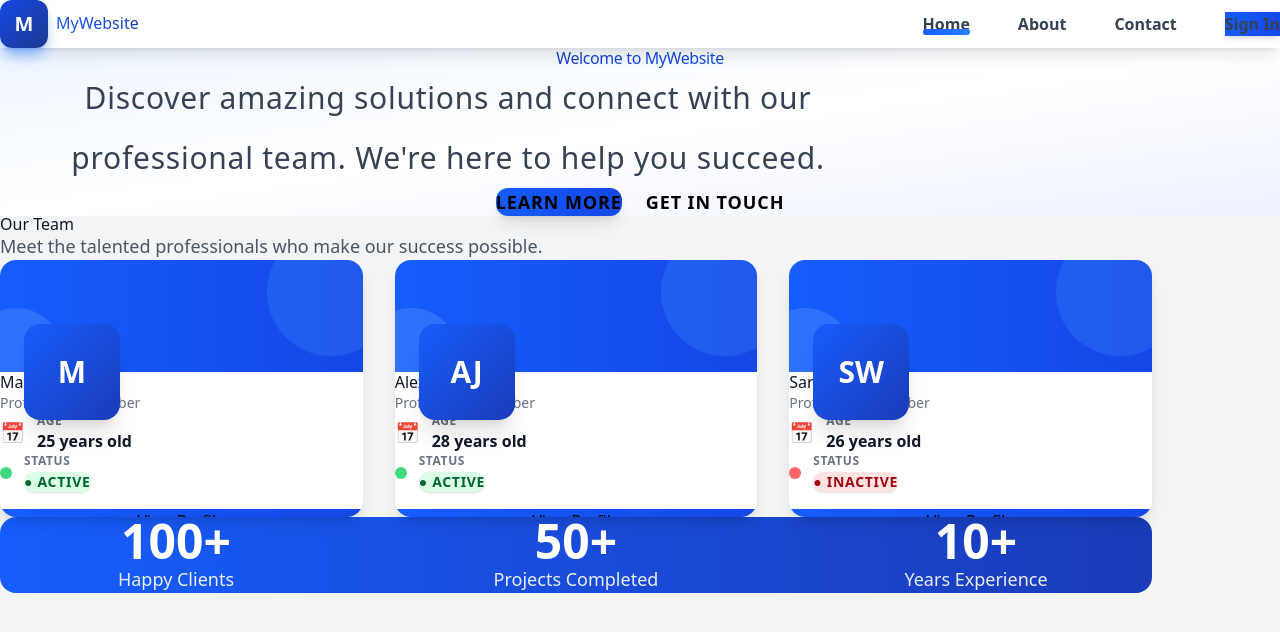
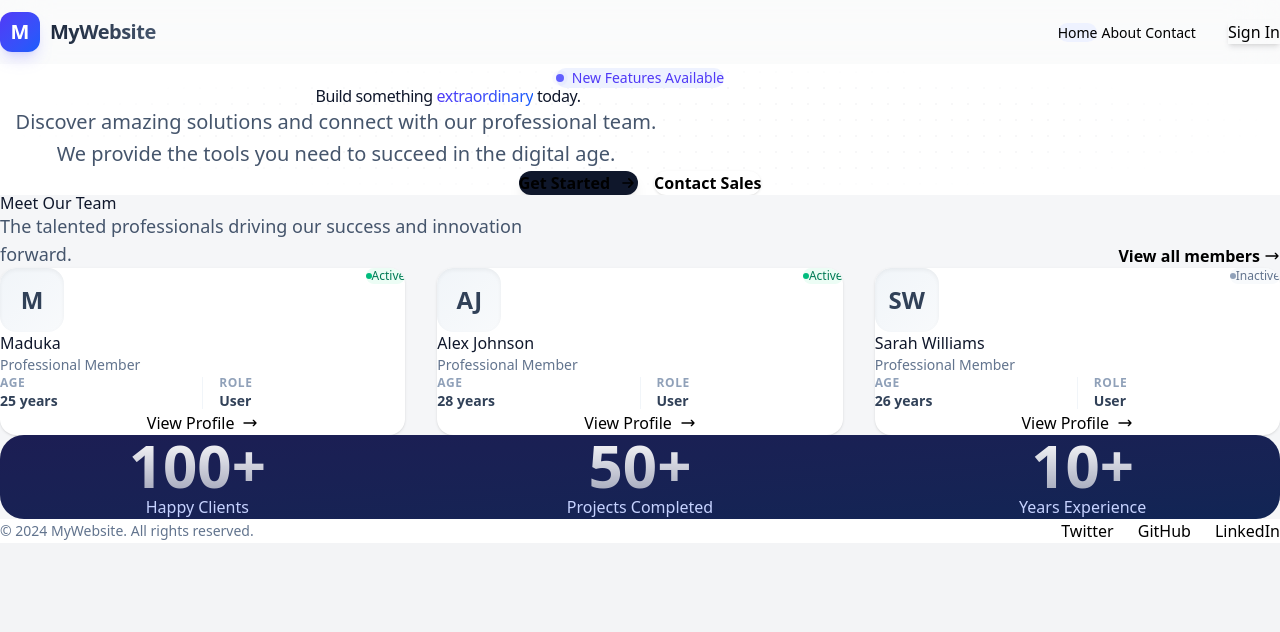
Before and after one commit to MadukaMalshan/practising_NextJs_and_ts, a Next.js app: page / in a window 1280 px wide. Shown: the top 632 px of the page. Built offline with nearby package versions, Linux system fonts and the light colour scheme.

Commit message:
Tailwind css

```diff
--- a/src/app/globals.css
+++ b/src/app/globals.css
@@ -1,3 +1,16 @@
 @import "tailwindcss";
 @import "tailwindcss/preflight";
 @tailwind utilities;
+
+/* @import url('https://fonts.googleapis.com/css2?family=Inter:wght@300;400;500;600;700&display=swap'); */
+
+@layer base {
+  html {
+    font-family: 'Inter', sans-serif;
+    scroll-behavior: smooth;
+  }
+
+  body {
+    @apply bg-slate-50 text-slate-900 antialiased;
+  }
+}
--- a/src/app/page.tsx
+++ b/src/app/page.tsx
@@ -14,43 +14,66 @@ export default function Home() {
       <Navbar />
 
       {/* Hero Section */}
-      <section className="bg-gradient-to-br from-blue-50 via-white to-indigo-50 py-24 md:py-44 lg:py-52">
-        <div className="max-w-7xl mx-auto px-6 text-center">
-          <h1 className="text-5xl sm:text-6xl md:text-7xl lg:text-8xl font-bold bg-gradient-to-r from-slate-900 via-blue-700 to-blue-600 bg-clip-text text-transparent mb-6 md:mb-8 leading-tight tracking-tight">
-            Welcome to MyWebsite
+      <section className="relative overflow-hidden bg-white pt-24 pb-32 lg:pt-40 lg:pb-48">
+        <div className="absolute inset-0 bg-[radial-gradient(#e5e7eb_1px,transparent_1px)] [background-size:16px_16px] [mask-image:radial-gradient(ellipse_50%_50%_at_50%_50%,#000_70%,transparent_100%)] opacity-30"></div>
+        <div className="relative max-w-7xl mx-auto px-4 sm:px-6 lg:px-8 text-center">
+          <div className="inline-flex items-center gap-2 px-3 py-1 rounded-full bg-indigo-50 border border-indigo-100 text-indigo-600 text-sm font-medium mb-8 animate-fade-in-up">
+            <span className="relative flex h-2 w-2">
+              <span className="animate-ping absolute inline-flex h-full w-full rounded-full bg-indigo-400 opacity-75"></span>
+              <span className="relative inline-flex rounded-full h-2 w-2 bg-indigo-500"></span>
+            </span>
+            New Features Available
+          </div>
+
+          <h1 className="text-5xl sm:text-6xl lg:text-7xl font-bold text-slate-900 tracking-tight mb-8 max-w-4xl mx-auto leading-[1.1]">
+            Build something <span className="text-transparent bg-clip-text bg-gradient-to-r from-indigo-600 to-blue-600">extraordinary</span> today.
           </h1>
-          <p className="text-lg sm:text-xl md:text-2xl lg:text-3xl text-gray-700 mb-10 md:mb-14 max-w-4xl mx-auto leading-relaxed md:leading-loose font-light tracking-wide">
-            Discover amazing solutions and connect with our professional team. We're here to help you succeed.
+
+          <p className="text-lg sm:text-xl text-slate-600 mb-12 max-w-2xl mx-auto leading-relaxed">
+            Discover amazing solutions and connect with our professional team. We provide the tools you need to succeed in the digital age.
           </p>
-          <div className="flex flex-wrap gap-4 md:gap-6 justify-center">
+
+          <div className="flex flex-col sm:flex-row gap-4 justify-center items-center">
             <Link
               href="/about"
-              className="px-8 md:px-10 py-4 md:py-5 bg-gradient-to-r from-blue-600 to-blue-700 hover:from-blue-700 hover:to-blue-800 text-white font-bold text-base md:text-lg rounded-xl shadow-lg hover:shadow-2xl hover:-translate-y-2 transition-all duration-300 uppercase tracking-wider"
+              className="w-full sm:w-auto px-8 py-4 bg-slate-900 hover:bg-slate-800 text-white font-semibold rounded-xl shadow-lg hover:shadow-xl hover:-translate-y-1 transition-all duration-300 flex items-center justify-center gap-2"
             >
-              Learn More
+              Get Started
+              <svg className="w-5 h-5" fill="none" stroke="currentColor" viewBox="0 0 24 24">
+                <path strokeLinecap="round" strokeLinejoin="round" strokeWidth={2} d="M13 7l5 5m0 0l-5 5m5-5H6" />
+              </svg>
             </Link>
             <Link
               href="/contact"
-              className="px-8 md:px-10 py-4 md:py-5 border-2 border-blue-600 text-blue-600 hover:bg-blue-50 font-bold text-base md:text-lg rounded-xl transition-all duration-300 uppercase tracking-wider hover:shadow-lg hover:-translate-y-1"
+              className="w-full sm:w-auto px-8 py-4 bg-white hover:bg-slate-50 text-slate-700 font-semibold rounded-xl border border-slate-200 hover:border-slate-300 shadow-sm hover:shadow-md transition-all duration-300"
             >
-              Get In Touch
+              Contact Sales
             </Link>
           </div>
         </div>
       </section>
 
       {/* Main Content */}
-      <main className="max-w-6xl mx-auto px-6 py-20">
-        <div className="mb-16">
-          <h2 className="text-4xl md:text-5xl font-bold text-gray-900 mb-4">
-            Our Team
+      <main className="bg-slate-50/50 border-t border-slate-200">
+        <div className="max-w-7xl mx-auto px-4 sm:px-6 lg:px-8 py-24">
+          <div className="flex flex-col md:flex-row md:items-end justify-between gap-6 mb-16">
+            <div>
+              <h2 className="text-3xl md:text-4xl font-bold text-slate-900 mb-4">
+                Meet Our Team
               </h2>
-          <p className="text-lg text-gray-600">
-            Meet the talented professionals who make our success possible.
+              <p className="text-lg text-slate-600 max-w-xl">
+                The talented professionals driving our success and innovation forward.
               </p>
             </div>
+            <Link href="/team" className="text-indigo-600 font-semibold hover:text-indigo-700 flex items-center gap-1 group">
+              View all members
+              <svg className="w-4 h-4 transform group-hover:translate-x-1 transition-transform" fill="none" stroke="currentColor" viewBox="0 0 24 24">
+                <path strokeLinecap="round" strokeLinejoin="round" strokeWidth={2} d="M17 8l4 4m0 0l-4 4m4-4H3" />
+              </svg>
+            </Link>
+          </div>
 
-        <div className="grid grid-cols-1 md:grid-cols-2 lg:grid-cols-3 gap-8 mb-20">
+          <div className="grid grid-cols-1 md:grid-cols-2 lg:grid-cols-3 gap-8 mb-24">
             {users.map((user, index) => (
               <UserCard
                 key={index}
@@ -61,24 +84,38 @@ export default function Home() {
             ))}
           </div>
 
-        {/* Features Section */}
-        <div className="bg-gradient-to-r from-blue-600 to-blue-800 text-white rounded-2xl p-12 md:p-16">
-          <div className="grid grid-cols-1 md:grid-cols-3 gap-12">
-            <div className="text-center">
-              <div className="text-5xl font-bold mb-4">100+</div>
-              <p className="text-lg opacity-90">Happy Clients</p>
+          {/* Stats Section */}
+          <div className="relative rounded-3xl overflow-hidden bg-slate-900 text-white p-12 lg:p-16">
+            <div className="absolute inset-0 bg-gradient-to-br from-indigo-600/20 to-blue-600/20"></div>
+            <div className="relative grid grid-cols-1 md:grid-cols-3 gap-12 text-center divide-y md:divide-y-0 md:divide-x divide-white/10">
+              <div className="pt-8 md:pt-0 first:pt-0">
+                <div className="text-5xl lg:text-6xl font-bold mb-2 bg-gradient-to-b from-white to-white/60 bg-clip-text text-transparent">100+</div>
+                <p className="text-indigo-200 font-medium">Happy Clients</p>
               </div>
-            <div className="text-center">
-              <div className="text-5xl font-bold mb-4">50+</div>
-              <p className="text-lg opacity-90">Projects Completed</p>
+              <div className="pt-8 md:pt-0">
+                <div className="text-5xl lg:text-6xl font-bold mb-2 bg-gradient-to-b from-white to-white/60 bg-clip-text text-transparent">50+</div>
+                <p className="text-indigo-200 font-medium">Projects Completed</p>
               </div>
-            <div className="text-center">
-              <div className="text-5xl font-bold mb-4">10+</div>
-              <p className="text-lg opacity-90">Years Experience</p>
+              <div className="pt-8 md:pt-0">
+                <div className="text-5xl lg:text-6xl font-bold mb-2 bg-gradient-to-b from-white to-white/60 bg-clip-text text-transparent">10+</div>
+                <p className="text-indigo-200 font-medium">Years Experience</p>
+              </div>
             </div>
           </div>
         </div>
       </main>
+
+      {/* Footer */}
+      <footer className="bg-white border-t border-slate-200 py-12">
+        <div className="max-w-7xl mx-auto px-4 sm:px-6 lg:px-8 flex flex-col md:flex-row justify-between items-center gap-6">
+          <p className="text-slate-500 text-sm">© 2024 MyWebsite. All rights reserved.</p>
+          <div className="flex gap-6">
+            <a href="#" className="text-slate-400 hover:text-slate-600 transition-colors">Twitter</a>
+            <a href="#" className="text-slate-400 hover:text-slate-600 transition-colors">GitHub</a>
+            <a href="#" className="text-slate-400 hover:text-slate-600 transition-colors">LinkedIn</a>
+          </div>
+        </div>
+      </footer>
     </>
   )
 }
--- a/src/components/Navbar.tsx
+++ b/src/components/Navbar.tsx
@@ -17,49 +17,53 @@ export default function Navbar() {
   ];
 
   return (
-    <nav className="sticky top-0 z-50 bg-white/95 backdrop-blur-md shadow-lg border-b border-gray-100">
-      <div className="max-w-7xl mx-auto px-6 md:px-8 py-4 md:py-5 flex justify-between items-center">
+    <nav className="sticky top-0 z-50 bg-white/80 backdrop-blur-xl border-b border-slate-200/60 supports-[backdrop-filter]:bg-white/60">
+      <div className="max-w-7xl mx-auto px-4 sm:px-6 lg:px-8">
+        <div className="flex justify-between items-center h-16">
           {/* Logo */}
-        <Link href="/" className="flex items-center gap-2 group">
-          <div className={`w-10 h-10 md:w-12 md:h-12 rounded-xl flex items-center justify-center shadow-lg group-hover:shadow-xl transition-all duration-300 transform group-hover:scale-110 ${
-            isActive("/")
-              ? "bg-gradient-to-br from-blue-700 to-blue-900 shadow-blue-500/50"
-              : "bg-gradient-to-br from-blue-600 to-blue-800"
-          }`}>
-            <span className="text-white font-bold text-lg md:text-xl">M</span>
+          <Link href="/" className="flex items-center gap-2.5 group">
+            <div className="relative flex items-center justify-center w-10 h-10 rounded-xl bg-gradient-to-br from-indigo-600 to-blue-600 shadow-lg shadow-indigo-500/20 group-hover:shadow-indigo-500/40 transition-all duration-300 group-hover:scale-105">
+              <span className="text-white font-bold text-xl">M</span>
+              <div className="absolute inset-0 rounded-xl bg-white/20 opacity-0 group-hover:opacity-100 transition-opacity duration-300"></div>
             </div>
-          <h1 className="text-xl md:text-2xl font-bold bg-gradient-to-r from-blue-600 to-blue-800 bg-clip-text text-transparent hidden sm:block">
+            <span className="text-xl font-bold bg-gradient-to-r from-slate-800 to-slate-600 bg-clip-text text-transparent tracking-tight group-hover:from-indigo-600 group-hover:to-blue-600 transition-all duration-300">
               MyWebsite
-          </h1>
+            </span>
           </Link>
 
           {/* Navigation Links */}
-        <ul className="flex gap-4 md:gap-8 lg:gap-12 text-gray-700 font-semibold">
+          <div className="hidden md:flex items-center gap-8">
+            <ul className="flex gap-1">
               {navLinks.map((link) => (
                 <li key={link.href}>
                   <Link
                     href={link.href}
-                className={`relative group px-3 md:px-4 py-2 text-sm md:text-base transition-all duration-300 ${
+                    className={`relative px-4 py-2 rounded-full text-sm font-medium transition-all duration-300 ${
                       isActive(link.href)
-                    ? "text-blue-600 font-bold"
-                    : "text-gray-700 hover:text-blue-600"
+                        ? "text-indigo-600 bg-indigo-50"
+                        : "text-slate-600 hover:text-indigo-600 hover:bg-slate-50"
                     }`}
                   >
                     {link.label}
-                <span className={`absolute bottom-0 left-0 h-1 md:h-1.5 bg-gradient-to-r from-blue-600 to-blue-500 transition-all duration-300 rounded-full ${
-                  isActive(link.href)
-                    ? "w-full"
-                    : "w-0 group-hover:w-full"
-                }`}></span>
                   </Link>
                 </li>
               ))}
-          <li>
-            <button className="px-5 md:px-6 py-2 md:py-2.5 bg-gradient-to-r from-blue-600 to-blue-700 hover:from-blue-700 hover:to-blue-800 text-white font-bold text-sm md:text-base rounded-lg shadow-md hover:shadow-lg transition-all duration-300 transform hover:-translate-y-0.5">
+            </ul>
+
+            <div className="pl-8 border-l border-slate-200">
+              <button className="px-5 py-2.5 bg-slate-900 hover:bg-slate-800 text-white text-sm font-medium rounded-lg shadow-md hover:shadow-lg transition-all duration-300 transform hover:-translate-y-0.5 active:translate-y-0">
                 Sign In
               </button>
-          </li>
-        </ul>
+            </div>
+          </div>
+
+          {/* Mobile Menu Button (Placeholder) */}
+          <button className="md:hidden p-2 text-slate-600 hover:text-slate-900">
+            <svg className="w-6 h-6" fill="none" stroke="currentColor" viewBox="0 0 24 24">
+              <path strokeLinecap="round" strokeLinejoin="round" strokeWidth={2} d="M4 6h16M4 12h16M4 18h16" />
+            </svg>
+          </button>
+        </div>
       </div>
     </nav>
   )
--- a/src/components/UserCard.tsx
+++ b/src/components/UserCard.tsx
@@ -13,59 +13,49 @@ export default function UserCard({
             .toUpperCase();
     };
 
-    return(
-        <div className="group bg-white rounded-lg sm:rounded-xl md:rounded-2xl shadow-md sm:shadow-lg border border-gray-100 overflow-hidden hover:shadow-xl md:hover:shadow-2xl hover:border-blue-400 transition-all duration-500 hover:-translate-y-1 sm:hover:-translate-y-2 md:hover:-translate-y-3 cursor-pointer">
-            {/* Header Section with Gradient Background */}
-            <div className="relative h-20 sm:h-24 md:h-28 bg-gradient-to-r from-blue-600 to-blue-700 overflow-hidden">
-                <div className="absolute inset-0 opacity-0 group-hover:opacity-10 bg-white transition-opacity duration-500"></div>
-                <div className="absolute -right-8 -top-8 w-24 sm:w-28 md:w-32 h-24 sm:h-28 md:h-32 bg-blue-400 rounded-full opacity-20 group-hover:scale-150 transition-transform duration-500"></div>
-                <div className="absolute -left-8 -bottom-8 w-16 sm:w-20 md:w-24 h-16 sm:h-20 md:h-24 bg-blue-300 rounded-full opacity-20 group-hover:scale-125 transition-transform duration-500"></div>
-            </div>
+    return (
+        <div className="group relative bg-white rounded-2xl border border-slate-200 shadow-sm hover:shadow-xl hover:border-indigo-100 transition-all duration-300 overflow-hidden">
+            <div className="absolute top-0 left-0 w-full h-1 bg-gradient-to-r from-indigo-500 to-blue-500 transform scale-x-0 group-hover:scale-x-100 transition-transform duration-500 origin-left"></div>
 
-            {/* Avatar Section */}
-            <div className="px-4 sm:px-5 md:px-6 pb-4 sm:pb-5 md:pb-6 relative">
-                <div className="absolute -top-8 sm:-top-10 md:-top-12 left-4 sm:left-5 md:left-6">
-                    <div className="w-16 sm:w-20 md:w-24 h-16 sm:h-20 md:h-24 rounded-lg sm:rounded-xl md:rounded-2xl bg-gradient-to-br from-blue-600 to-blue-800 flex items-center justify-center text-white font-bold text-lg sm:text-2xl md:text-3xl shadow-lg md:shadow-xl border-3 md:border-4 border-white group-hover:scale-105 sm:group-hover:scale-110 transition-transform duration-500">
+            <div className="p-6 sm:p-8">
+                <div className="flex items-start justify-between mb-6">
+                    <div className="w-16 h-16 rounded-2xl bg-gradient-to-br from-slate-100 to-slate-50 border border-slate-100 flex items-center justify-center text-slate-700 font-bold text-2xl shadow-inner group-hover:scale-110 group-hover:rotate-3 transition-all duration-300">
                         {getInitials(name)}
                     </div>
+                    <span className={`inline-flex items-center px-2.5 py-1 rounded-full text-xs font-medium border ${isActive
+                            ? 'bg-emerald-50 text-emerald-700 border-emerald-100'
+                            : 'bg-slate-50 text-slate-500 border-slate-100'
+                        }`}>
+                        <span className={`w-1.5 h-1.5 rounded-full mr-1.5 ${isActive ? 'bg-emerald-500' : 'bg-slate-400'}`}></span>
+                        {isActive ? 'Active' : 'Inactive'}
+                    </span>
                 </div>
-                <div className="pt-14 sm:pt-16 md:pt-20">
-                    <h2 className="text-lg sm:text-xl md:text-2xl font-bold text-gray-900 mb-0.5 md:mb-1 group-hover:text-blue-600 transition-colors duration-300 line-clamp-1">
+
+                <div className="mb-6">
+                    <h2 className="text-xl font-bold text-slate-900 mb-1 group-hover:text-indigo-600 transition-colors duration-300">
                         {name}
                     </h2>
-                    <p className="text-xs sm:text-sm text-gray-500 font-medium mb-4 sm:mb-5 md:mb-6">Professional Member</p>
+                    <p className="text-sm text-slate-500 font-medium">Professional Member</p>
+                </div>
 
-                    {/* Info Items */}
-                    <div className="space-y-3 sm:space-y-3.5 md:space-y-4 mb-4 sm:mb-5 md:mb-6 border-t border-gray-100 pt-4 sm:pt-5 md:pt-6">
-                        <div className="flex items-center gap-2 sm:gap-2.5 md:gap-3 group/item">
-                            <span className="text-base sm:text-lg md:text-xl flex-shrink-0">📅</span>
-                            <div className="min-w-0">
-                                <p className="text-xs text-gray-500 uppercase font-semibold tracking-wider">Age</p>
-                                <p className="text-sm sm:text-base text-gray-900 font-semibold truncate">{age} years old</p>
-                            </div>
-                        </div>
+                <div className="flex items-center gap-4 py-4 border-t border-slate-100">
+                    <div className="flex-1">
+                        <p className="text-xs text-slate-400 uppercase font-semibold tracking-wider mb-0.5">Age</p>
+                        <p className="text-sm font-semibold text-slate-700">{age} years</p>
+                    </div>
+                    <div className="w-px h-8 bg-slate-100"></div>
+                    <div className="flex-1">
+                        <p className="text-xs text-slate-400 uppercase font-semibold tracking-wider mb-0.5">Role</p>
+                        <p className="text-sm font-semibold text-slate-700">User</p>
+                    </div>
+                </div>
 
-                        {/* Status Badge */}
-                        <div className="flex items-center gap-2 sm:gap-2.5 md:gap-3">
-                            <span className={`w-2 sm:w-2.5 md:w-3 h-2 sm:h-2.5 md:h-3 rounded-full flex-shrink-0 ${isActive ? 'bg-green-500' : 'bg-red-500'} animate-pulse`}></span>
-                            <div className="min-w-0 flex-1">
-                                <p className="text-xs text-gray-500 uppercase font-semibold tracking-wider">Status</p>
-                                <span className={`inline-block px-2 sm:px-3 md:px-4 py-1 md:py-2 rounded-full text-xs sm:text-sm font-bold uppercase tracking-wider transition-all duration-300 ${
-                                    isActive
-                                        ? 'bg-green-100 text-green-800 group-hover:bg-green-200 shadow-sm'
-                                        : 'bg-red-100 text-red-800 group-hover:bg-red-200 shadow-sm'
-                                }`}>
-                                    {isActive ? '● Active' : '● Inactive'}
-                                </span>
-                            </div>
-                        </div>
-                    </div>
-
-                    {/* Action Button */}
-                    <button className="w-full py-2 sm:py-2.5 md:py-3 px-3 sm:px-4 bg-gradient-to-r from-blue-600 to-blue-700 text-white font-bold text-sm sm:text-base rounded-lg opacity-0 group-hover:opacity-100 transform translate-y-3 sm:translate-y-3.5 md:translate-y-4 group-hover:translate-y-0 transition-all duration-300 shadow-lg hover:shadow-xl hover:from-blue-700 hover:to-blue-800">
-                        View Profile
-                    </button>
-                </div>
+                <button className="w-full mt-4 py-2.5 px-4 bg-slate-50 hover:bg-indigo-50 text-slate-600 hover:text-indigo-600 font-medium text-sm rounded-xl border border-slate-200 hover:border-indigo-200 transition-all duration-300 flex items-center justify-center gap-2 group/btn">
+                    View Profile
+                    <svg className="w-4 h-4 transform group-hover/btn:translate-x-1 transition-transform duration-300" fill="none" stroke="currentColor" viewBox="0 0 24 24">
+                        <path strokeLinecap="round" strokeLinejoin="round" strokeWidth={2} d="M17 8l4 4m0 0l-4 4m4-4H3" />
+                    </svg>
+                </button>
             </div>
         </div>
     )
--- a/tailwind.config.js
+++ b/tailwind.config.js
@@ -1,9 +1,9 @@
 /** @type {import('tailwindcss').Config} */
 module.exports = {
   content: [
-    "./app/**/*.{js,ts,jsx,tsx}",   // For Next.js 13+ App Router
-    "./pages/**/*.{js,ts,jsx,tsx}", // For Pages Router
-    "./components/**/*.{js,ts,jsx,tsx}",
+    "./src/app/**/*.{js,ts,jsx,tsx}",
+    "./src/pages/**/*.{js,ts,jsx,tsx}",
+    "./src/components/**/*.{js,ts,jsx,tsx}",
   ],
   theme: {
     extend: {},
```
Lines whose indentation alone changed are shown as unchanged.
